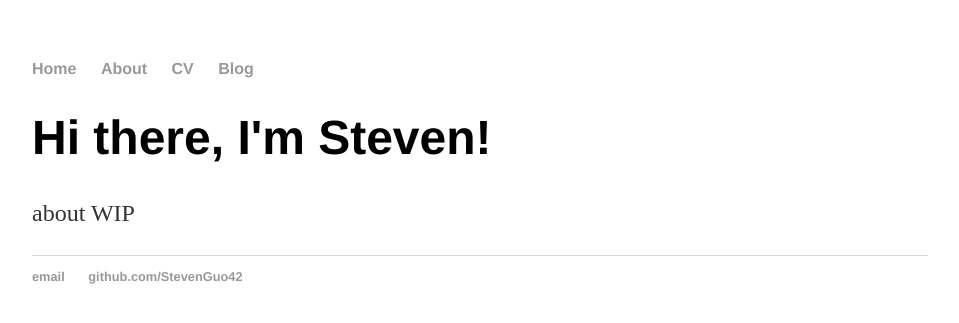
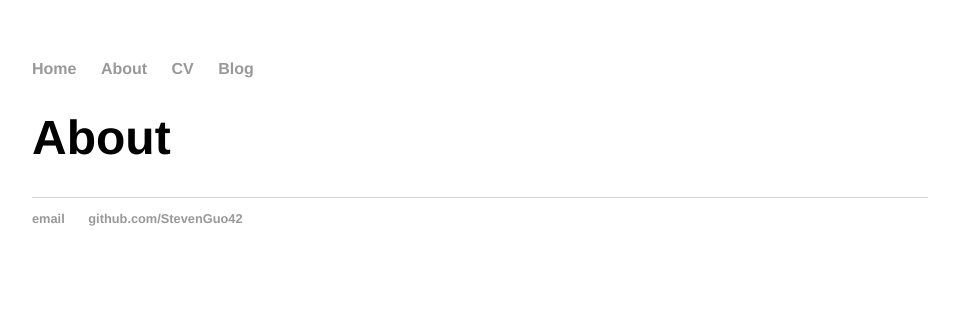
Before and after one commit to StevenGuo42/stevenguo42.github.io, a Jekyll site: the page built from about/index.html, in a window 1280 px wide. Shown: the top 323 px of the page, without its empty margins (160-1119 px from the left). Built offline with Jekyll 4.4.1, drawn with Linux system fonts in a browser that asks for light colours.

Commit message:
Update index.html

```diff
--- a/about/index.html
+++ b/about/index.html
@@ -1,11 +1,11 @@
 ---
 layout: default
-title: About Steven
+title: About Steven Guo
 ---
 	<div class="blurb">
-		<h1>Hi there, I'm Steven!</h1>
-		<p>about WIP</a></p>
+		<h1>About</h1>
 
+		<div class="about">
 			<!-- Lightweight client-side loader that feature-detects and load polyfills only when necessary -->
 			<script src="https://cdn.jsdelivr.net/npm/@webcomponents/webcomponentsjs@2/webcomponents-loader.min.js"></script>
 
```
Also changed, not shown: other parts of about/index.html (+1 -3 lines). Lines whose indentation alone changed are shown as unchanged.
